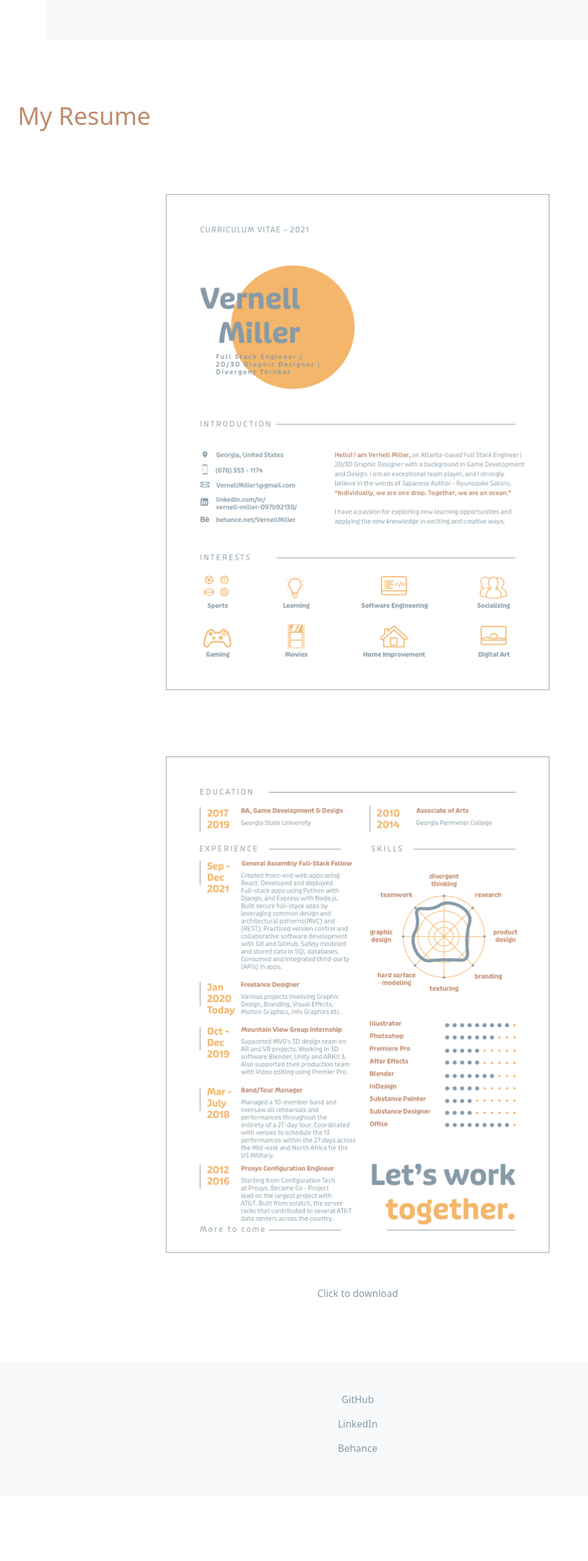
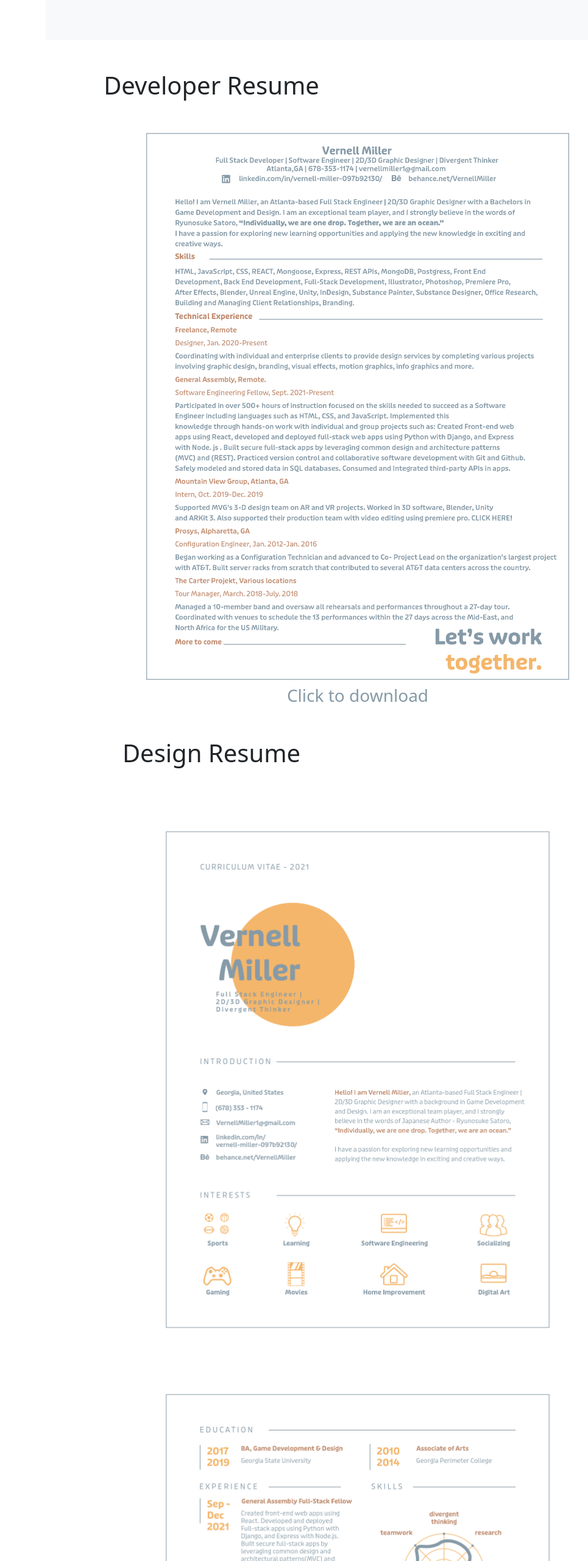
Before and after one commit to VernellMiller/react-portfolio, a React (Create React App) app: page / in a window 1280 px wide. Shown: the part 3906-6466 px from the top of the page at 61% size, without its empty margins (53-1018 px from the left). Before the commit the page ends 6409 px from the top, so only its background shows below. Built offline with nearby package versions, Linux system fonts and the light colour scheme.

Commit message:
removes pdf and adds dev resume

```diff
--- a/src/pages/Resume.js
+++ b/src/pages/Resume.js
@@ -6,9 +6,12 @@ const Resume = (props) => {
     return(
         <>
             <div id="#resume" class="container">
-                <div id="portfolio" class="text-start">
-                    <h1 id="resume">My Resume</h1>
-                </div>
+                <h1 id="resume">Developer Resume</h1>
+                        <Image id="devresume" src="/devResume.png" alt="resume page 1" width="700px"/>
+                <a class="text-decoration-none fs-3" href="https://github.com/VernellMiller/Design-Resume/raw/main/RESUME_Vernell_Miller.pdf">
+                    <p>Click to download</p>
+                </a>
+                <h1 id="resume">Design Resume</h1>
                 <Row>
                     <Col>
                         <Image id="resume" src="/plain-01-01.png" alt="resume page 1" width="700px"/>
@@ -17,7 +20,7 @@ const Resume = (props) => {
                         <Image id="resume" src="/plain-01-02.png" alt="resume page 1" width="700px"/>
                     </Col>
                 </Row>
-                <a class="text-decoration-none" href="https://github.com/VernellMiller/Design-Resume/raw/main/RESUME_Vernell_Miller.pdf">
+                <a class="text-decoration-none fs-3" href="https://github.com/VernellMiller/Design-Resume/raw/main/RESUME_Vernell_Miller.pdf">
                     <p>Click to download</p>
                 </a>
             </div>
```
Also changed, not shown: public/devResume.png (added), 1 other file (tests, documents, lock files or other folders).
